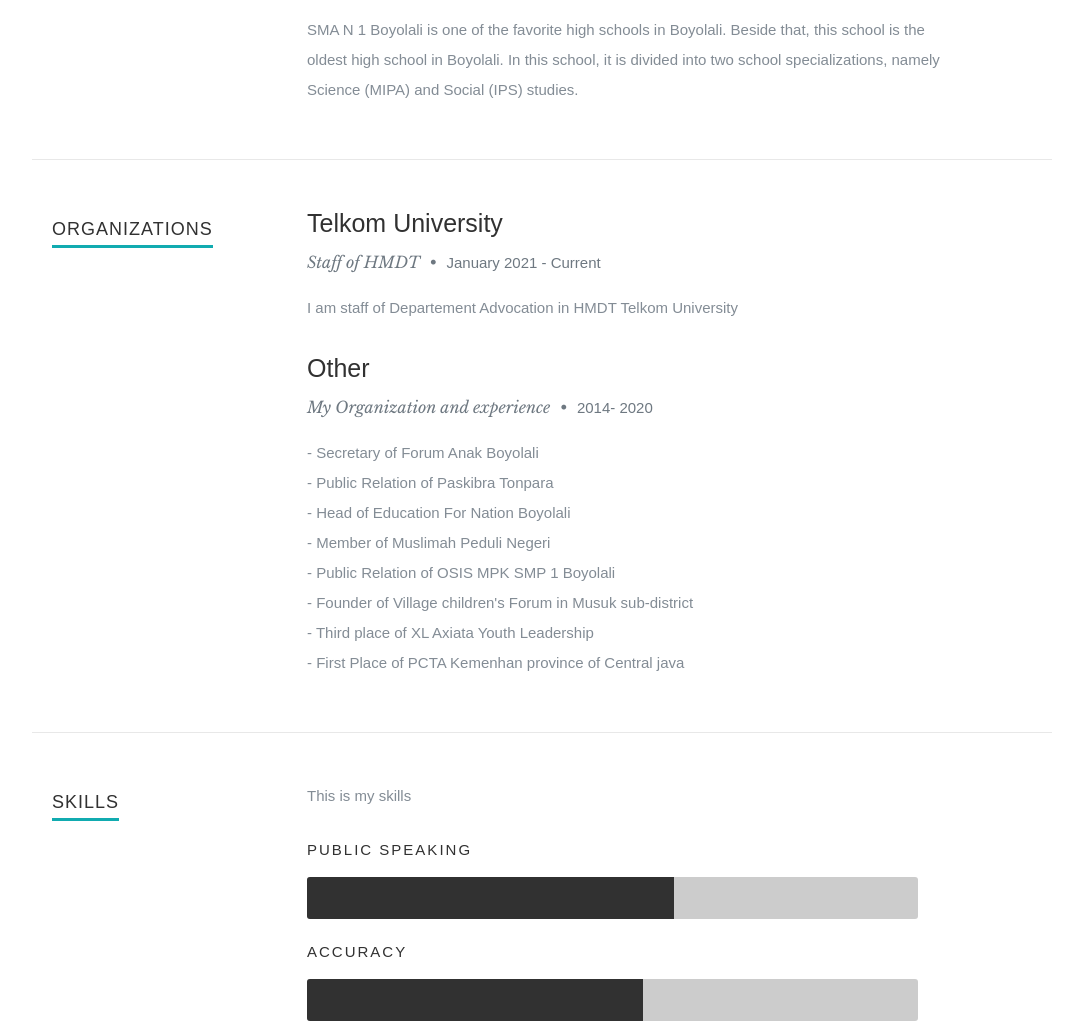
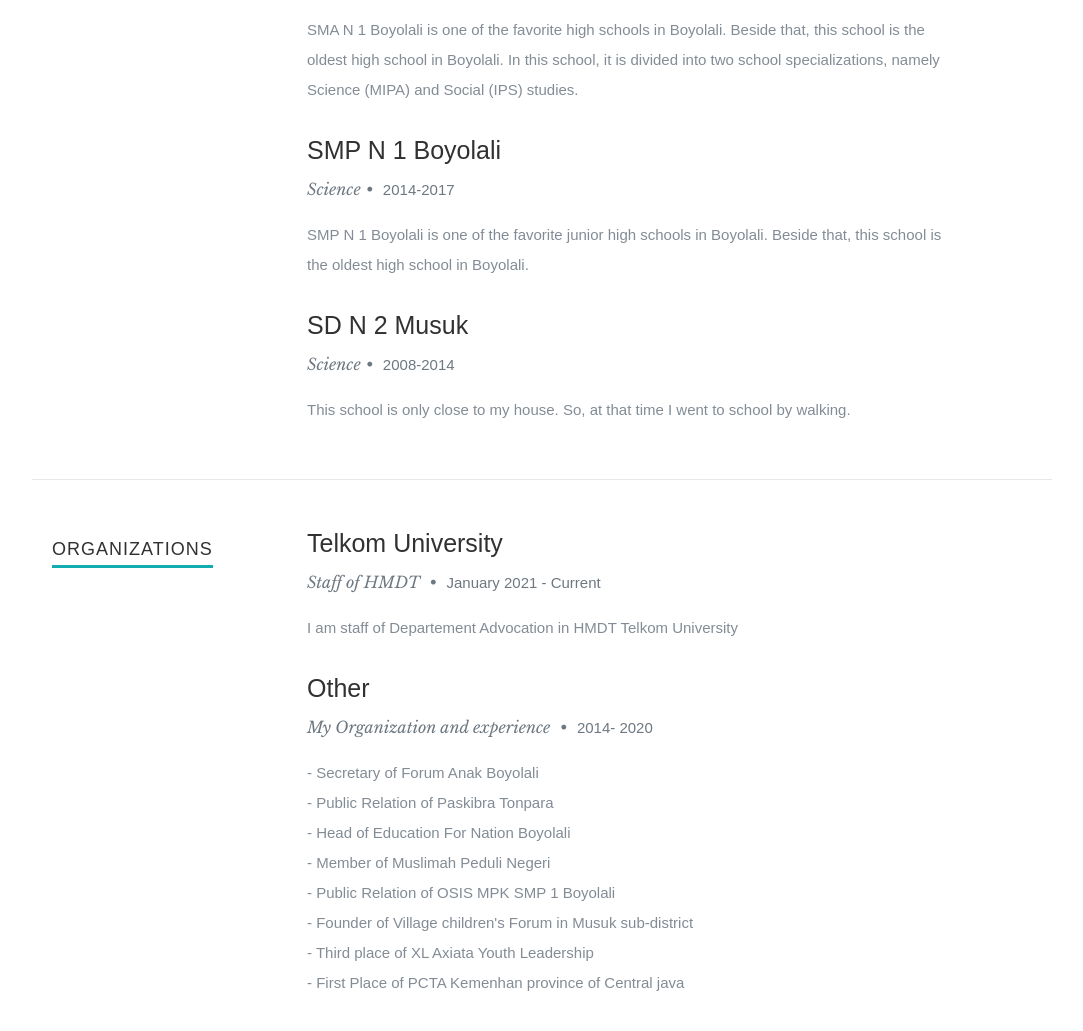
Before and after one commit to wahyuputrir/wahyuputrir-web, a plain HTML site: page index.html in a window 1280 px wide. Shown: the part 1801-2832 px from the top of the page, without its empty margins (98-1181 px from the left). Drawn offline with nearby package versions, Linux system fonts and the light colour scheme; a web font is replaced by a local one.

Commit message:
Add files via upload

```diff
--- a/index.html
+++ b/index.html
@@ -167,6 +167,36 @@
 
                   <p>
                   SMA N 1 Boyolali is one of the favorite high schools in Boyolali. Beside that, this school is the oldest high school in Boyolali. In this school, it is divided into two school specializations, namely Science (MIPA) and Social (IPS) studies.
+                  </p>
+
+               </div>
+
+            </div> <!-- item end -->
+
+            <div class="row item">
+
+               <div class="twelve columns">
+
+                  <h3>SMP N 1 Boyolali</h3>
+                  <p class="info">Science<span>&bull;</span> <em class="date">2014-2017</em></p>
+
+                  <p>
+                  SMP N 1 Boyolali is one of the favorite junior high schools in Boyolali. Beside that, this school is the oldest high school in Boyolali.
+                  </p>
+
+               </div>
+
+            </div> <!-- item end -->
+
+            <div class="row item">
+
+               <div class="twelve columns">
+
+                  <h3>SD N 2 Musuk </h3>
+                  <p class="info">Science<span>&bull;</span> <em class="date">2008-2014</em></p>
+
+                  <p>
+                  This school is only close to my house. So, at that time I went to school by walking.
                   </p>
 
                </div>
@@ -433,13 +463,13 @@
 
          <div class="two columns header-col">
 
-            <h1><span>Get Hosting.</span></h1>
+            <h1><span>Message</span></h1>
 
          </div>
 
          <div class="seven columns">
 
-            <h2><span class="lead">Message</span></h2>
+            <h2><span class="lead">.</span></h2>
             <p><span class="lead">I apologize if there are intentional or unintentional mistakes in the wording in this CV. May goodness always be bestowed upon us all. </span></p>
 
          </div>
@@ -530,7 +560,7 @@
             <div class="eight columns">
 
                <!-- form -->
-               <form action="" method="post" id="contactForm" name="contactForm">
+               <form action="#home" method="post" id="contactForm" name="contactForm">
 					<fieldset>
 
                   <div>
```
